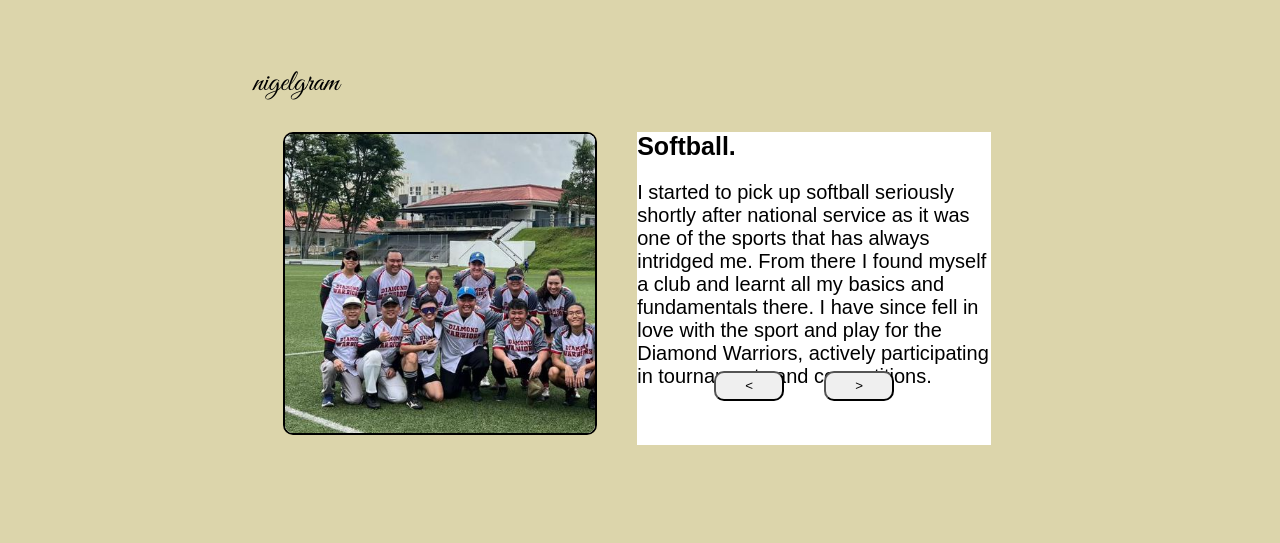
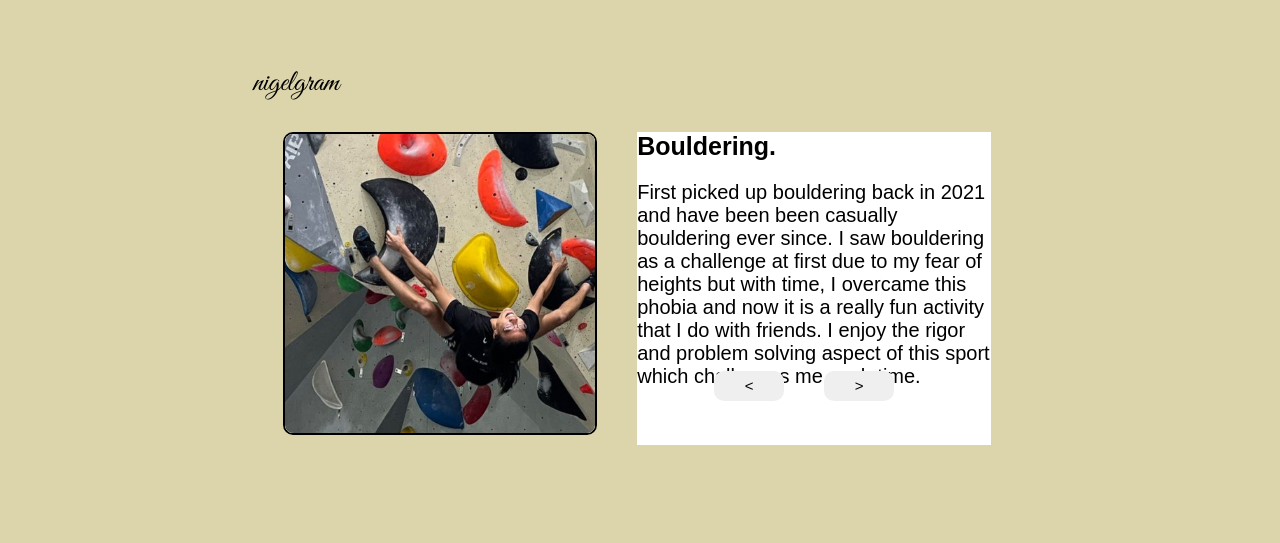
Before and after one commit to NigelYeoTW/nigelyeo, a React (Create React App) app in the folder body/: page /Hobbies in a window 1280 px wide. Shown: the part 257-800 px from the top of the page. Built offline with nearby package versions, Linux system fonts and the light colour scheme.

Commit message:
Add some logic to swiping

```diff
--- a/body/src/hobbies/HobbiesBody.css
+++ b/body/src/hobbies/HobbiesBody.css
@@ -100,10 +100,18 @@ div.button-container {
 }
 
 button.change{
+  font-size: 15px;
   margin: 0 20px;
   height: 30px;
   width: 70px;
   border-radius: 10px;
+  cursor: pointer;
+  border: none;
+}
+
+button.change:active {
+  transform: scale(0.97);
+  transition: transform .1s ease-in-out;
 }
 
 div.text {
@@ -113,6 +121,7 @@ div.text {
   margin-top: 30px;
   margin-right: 30px;
   background-color: white;
+  transition-property: opacity;
 }
 
 img.bouldering {
@@ -134,7 +143,7 @@ img.softball {
 }
 
 .bouldering {
-  z-index: 1;
+  z-index: 3;
 }
 
 .singing {
@@ -142,7 +151,7 @@ img.softball {
 }
 
 .softball {
-  z-index: 3;
+  z-index: 1;
 }
 
 .button-container {
@@ -152,3 +161,9 @@ img.softball {
 .bouldering, .singing, .softball{
   position: absolute;
 }
+
+div.swiped-text {
+  opacity: 0;
+  transition-duration: 0.5s;
+  transition-timing-function: ease-in-out;
+}
--- a/body/src/hobbies/HobbiesBody.js
+++ b/body/src/hobbies/HobbiesBody.js
@@ -3,8 +3,37 @@ import phone from './phone.png';
 import bouldering from './bouldering.jpg';
 import singing from './singing.png';
 import softball from './softball.jpg';
+import react from 'react';
+import { useState, useEffect } from 'react';
 
 function HobbiesBody() {
+
+  const [swipeNumber, setSwipeNumber] = useState(0);
+  let swipePictures = document.querySelectorAll('.picture');
+  let swipeTexts = document.querySelectorAll('.text');
+
+  const swipeLeft = () => {
+    if (swipeNumber == 0) {
+      return;
+    }
+    setSwipeNumber(swipeNumber => swipeNumber - 1);
+    swipePictures[swipeNumber].classList.remove('swiped-picture');
+    swipeTexts[swipeNumber].classList.remove('swiped-text');
+  }
+
+  const swipeRight = () => {
+    swipePictures[swipeNumber].classList.add('swiped-picture');
+    swipeTexts[swipeNumber].classList.add('swiped-text');
+    if (swipeNumber < 2) {
+      setSwipeNumber(swipeNumber => swipeNumber + 1);
+    }
+  }
+
+  useEffect(() => {
+    swipePictures = document.querySelectorAll('.picture');
+    swipeTexts = document.querySelectorAll('.text');
+  }, [])
+
   return (
     <div>
       <div className='phone-image-container'>
@@ -13,18 +42,18 @@ function HobbiesBody() {
           <span className='gram-logo'>nigelgram</span>
           <div className='gram-body-container'>
             <div className='gram-image-container'>
-              <img src={bouldering} className='bouldering'></img>
-              <div className='singing filler'>
+              <img src={bouldering} className='picture bouldering'></img>
+              <div className='picture singing filler'>
                 <img src={singing} className='singing'></img>
               </div>
-              <img src={softball} className='softball'></img>
+              <img src={softball} className='picture softball'></img>
             </div>
             <div className='gram-text'>
               <div className='button-container'>
-                <button className='change'>
+                <button className='change' onClick={swipeLeft}>
                   <span>&lt;</span>
                 </button>
-                <button className='change'>
+                <button className='change' onClick={swipeRight}>
                   <span>&gt;</span>
                 </button>
               </div>
```
